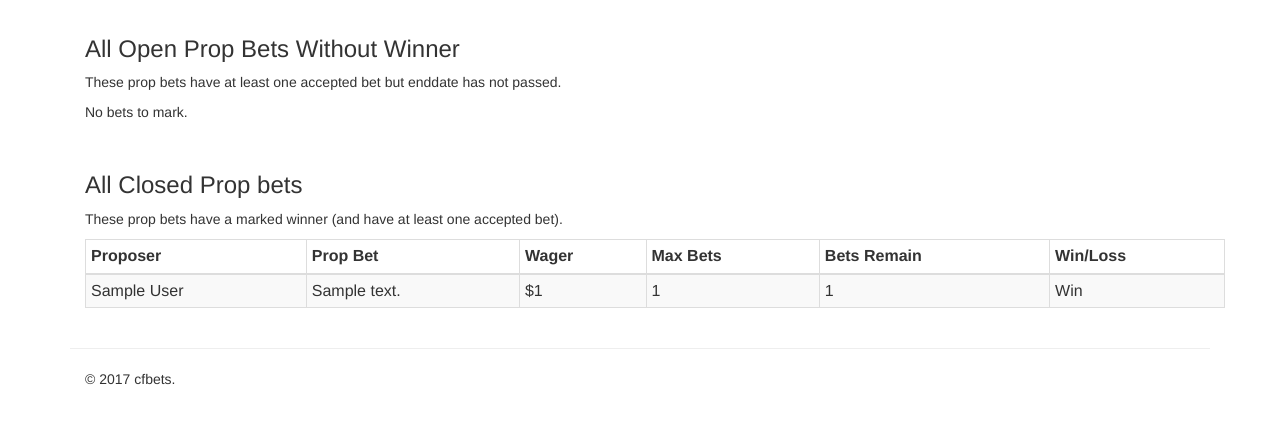
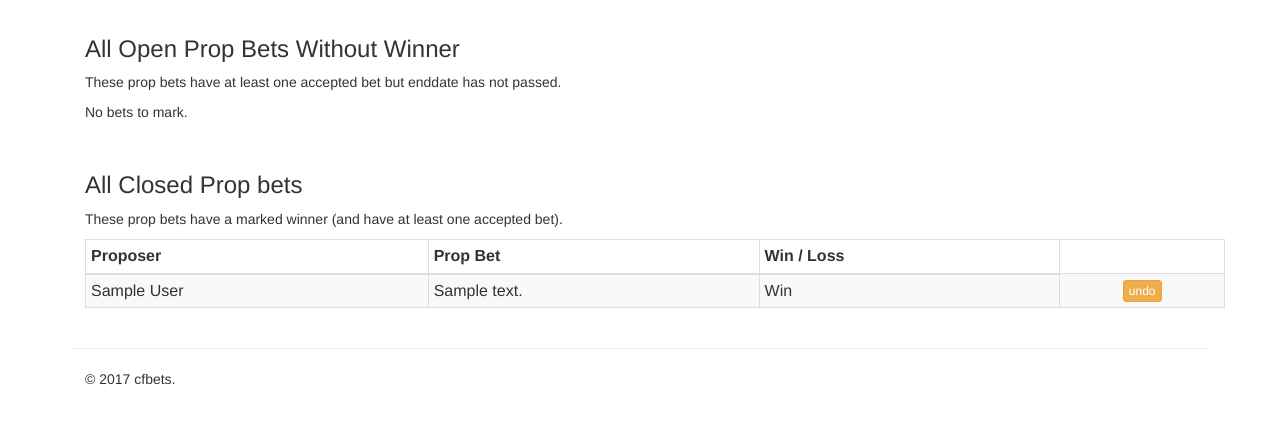
Before and after one commit to joshpelkey/cfbets, a Django app: page /bets/admin_bets/ in a window 1280 px wide. Shown: the part 240-664 px from the top of the page. Run offline with Django 3.2, Linux system fonts and the light colour scheme; a user stored in the database is signed in; tables that the repository leaves empty hold one stand-in row (values such as "Sample post"); some libraries are stand-ins or nearby versions.

Commit message:
added win loss push buttons and modal

```diff
--- a/cfbets/bets/templates/bets/base_admin_bets.html
+++ b/cfbets/bets/templates/bets/base_admin_bets.html
@@ -13,10 +13,8 @@
 						  <tr>
 							<th>Proposer</th>
 							<th>Prop Bet</th>
-							<th>Wager</th>
-							<th>Max Bets</th>
-							<th>Bets Remain</th>
 							<th>End Date</th>
+							<th>Win / Loss</th>
 						  </tr>
 						</thead>
 						<tbody>
@@ -24,10 +22,11 @@
 							<tr>
 								<td>{{ bet.user.get_full_name }}</td>
 								<td>{{ bet.prop_text }}</td>
-								<td>${{ bet.prop_wager }}</td>
-								<td>{{ bet.max_wagers }}</td>
-								<td>{{ bet.remaining_wagers }}</td>
 								<td>{{ bet.end_date|date:"M d Y H:i" }}</td>
+								<td style="text-align: center; vertical-align: middle">
+									<a href="/bets/set_prop_bet?id={{ bet.id }}&status=win" class="btn btn-primary btn-xs grid-button open-SetPropBet">Win</a>
+									<a href="/bets/set_prop_bet?id={{ bet.id }}&status=loss" class="btn btn-danger btn-xs grid-button open-SetPropBet">Loss</a>
+									<a href="/bets/set_prop_bet?id={{ bet.id }}&status=push" class="btn btn-default btn-xs grid-button open-SetPropBet">Push</a>
 							</tr>
 						{% endfor %}
 						</tbody>
@@ -45,10 +44,8 @@
 						  <tr>
 							<th>Proposer</th>
 							<th>Prop Bet</th>
-							<th>Wager</th>
-							<th>Max Bets</th>
-							<th>Bets Remain</th>
 							<th>End Date</th>
+							<th>Win / Loss</th>
 						  </tr>
 						</thead>
 						<tbody>
@@ -56,10 +53,12 @@
 							<tr>
 								<td>{{ bet.user.get_full_name }}</td>
 								<td>{{ bet.prop_text }}</td>
-								<td>${{ bet.prop_wager }}</td>
-								<td>{{ bet.max_wagers }}</td>
-								<td>{{ bet.remaining_wagers }}</td>
 								<td>{{ bet.end_date|date:"M d Y H:i" }}</td>
+								<td style="text-align: center; vertical-align: middle">
+									<a href="/bets/set_prop_bet?id={{ bet.id }}&status=win" class="btn btn-primary btn-xs grid-button open-SetPropBet">Win</a>
+									<a href="/bets/set_prop_bet?id={{ bet.id }}&status=loss" class="btn btn-danger btn-xs grid-button open-SetPropBet">Loss</a>
+									<a href="/bets/set_prop_bet?id={{ bet.id }}&status=push" class="btn btn-default btn-xs grid-button open-SetPropBet">Push</a>
+								</td>
 							</tr>
 						{% endfor %}
 						</tbody>
@@ -77,10 +76,7 @@
 						  <tr>
 							<th>Proposer</th>
 							<th>Prop Bet</th>
-							<th>Wager</th>
-							<th>Max Bets</th>
-							<th>Bets Remain</th>
-							<th>Win/Loss</th>
+							<th>Win / Loss</th>
 						  </tr>
 						</thead>
 						<tbody>
@@ -88,9 +84,6 @@
 							<tr>
 								<td>{{ bet.user.get_full_name }}</td>
 								<td>{{ bet.prop_text }}</td>
-								<td>${{ bet.prop_wager }}</td>
-								<td>{{ bet.max_wagers }}</td>
-								<td>{{ bet.remaining_wagers }}</td>
 							{% if bet.get_won_bet_display == "Win" %}
 								<td>Win</td>
 							{% elif bet.get_won_bet_display == "Loss" %}
@@ -100,6 +93,8 @@
 							{% else %}
 								<td></td>
 							{% endif %}
+								<td style="text-align: center; vertical-align: middle">
+									<a href="#" data-href="/bets/undo_prop_bet?id={{ bet.id }}" data-target="#undoPropBet" data-toggle="modal" data-id1="{{ bet.prop_text }}" data-id2="{{ bet.user.get_full_name }}" title="Undo prop bet" class="btn btn-warning btn-xs open-UndoPropBet">undo</a></td>
 							</tr>
 						{% endfor %}
 						</tbody>
@@ -108,7 +103,40 @@
 					<p>No bets to mark.</p>
 				{% endif %}
 
-
     </div>
 
+	<!-- Undo Prop Bet modal -->
+	<div class="modal fade" id="undoPropBet" tabindex="-1" role="dialog" aria-labelledby="UndoPropBet">
+		<div class="modal-dialog" role="document">
+			<div class="modal-content">
+				<div class="modal-header">
+					<button type="button" class="close" data-dismiss="modal" aria-label="Close"><span aria-hidden="true">&times;</span></button>
+					<h4 class="modal-title" id="UndoPropBet">Undo Prop Bet?</h4>
+				</div>
+				<div class="modal-body">
+					<p>Undo <i>(aka remove win/loss status)</i> from  the following bet:</p>
+					<p><strong><span id="betUser"></span> proposed "<span id="betId"></span>"</strong></p>
+					<p><small>Note: This will also update winnings amounts for users with any accepted bets on this prop.</small></p>
+				</div>
+				<div class="modal-footer">
+					<button type="button" class="btn btn-default" data-dismiss="modal">Close</button>
+					<a class="btn btn-warning">Undo</a>
+				</div>
+			</div>
+		</div>
+	</div>
+
 {% endblock %}
+
+{% block morejs %}
+	$('#undoPropBet').on('show.bs.modal', function (e) {
+		// get the bet text and place it in the modal
+		var betText = $(e.relatedTarget).attr('data-id1');
+		var betUser = $(e.relatedTarget).attr('data-id2');
+		$("#betId").html(betText);
+		$("#betUser").html(betUser);
+
+		// get the href link with bet id and place it in the href
+		$(this).find('.btn-warning').attr('href', $(e.relatedTarget).data('href'));
+	});
+{% endblock %}
--- a/cfbets/static/assets/css/jumbotron.css
+++ b/cfbets/static/assets/css/jumbotron.css
@@ -57,3 +57,8 @@
 {
     font-size: 87px;
 }
+
+.grid-button
+{
+	margin: 5px;
+}
```
